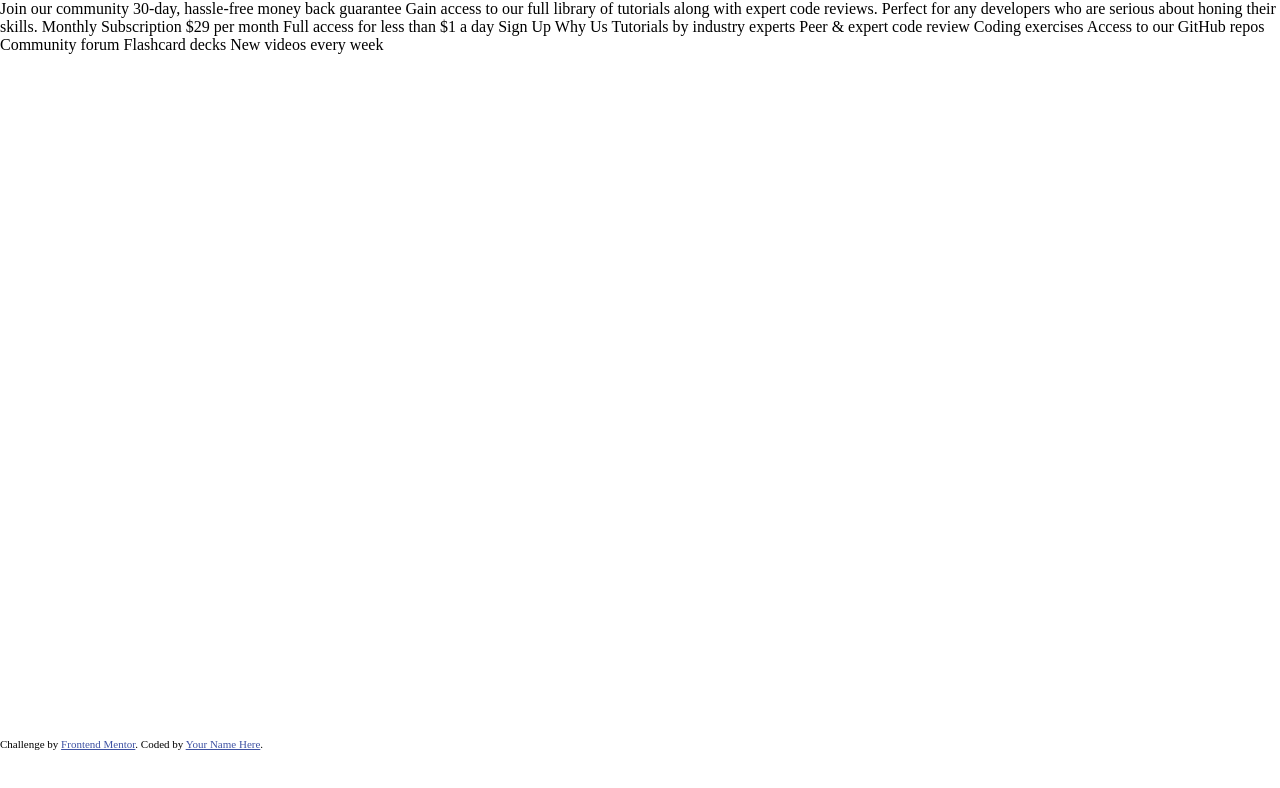
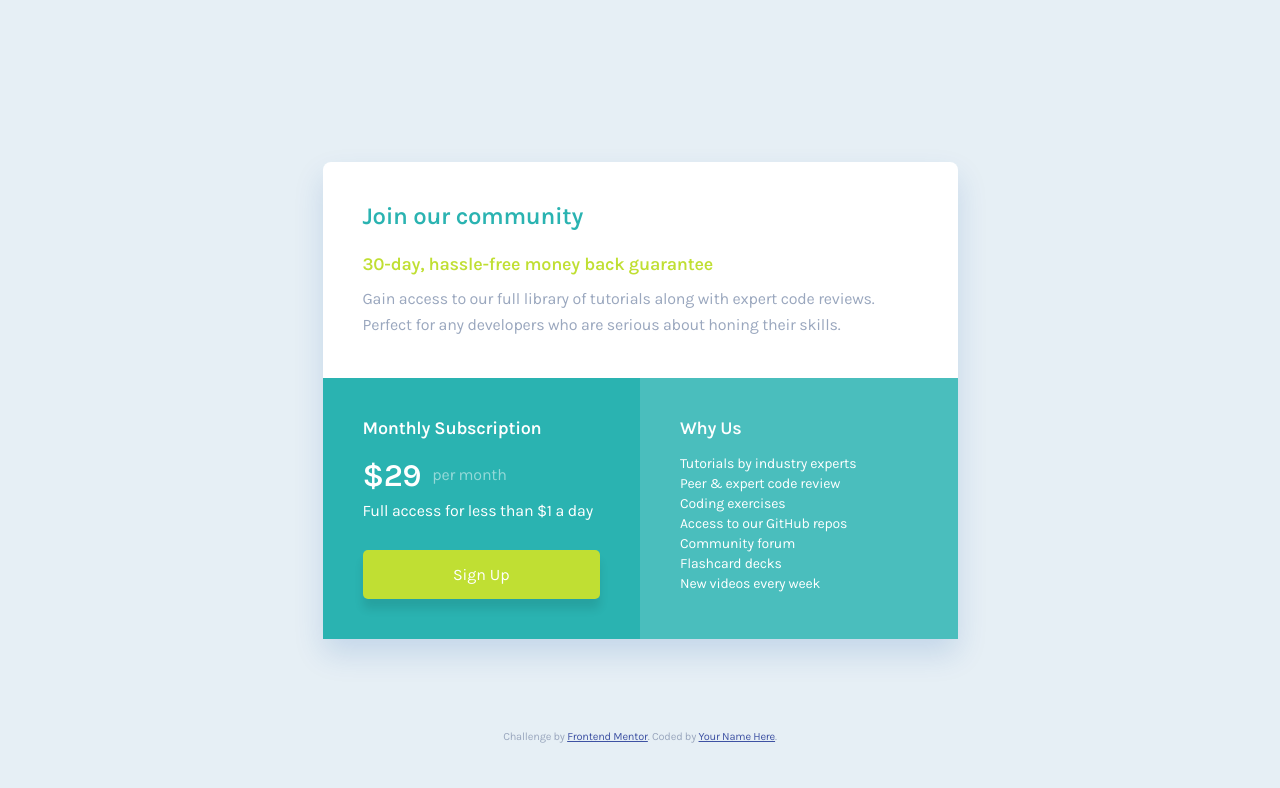
Before and after one commit to hermannleboss/single-price-grid-component-master, a website built with Vite: page index.html in a window 1280 px wide. Built offline with nearby package versions, Linux system fonts and the light colour scheme.

Commit message:
fix color

```diff
--- a/index.html
+++ b/index.html
@@ -23,38 +23,44 @@
 </head>
 <body>
 <div role="main" class="main">
+    <div class="price-grid">
+        <div class="price-join">
+            <h1 class="title price-join-title color-green">Join our community</h1>
+            <p class="subtitle price-join-subtitle color-lemon-green">30-day, hassle-free money back guarantee</p>
+            <p class="price-join-content">Gain access to our full library of tutorials along with expert code reviews.
+                Perfect for any developers who are serious about honing their skills.</p>
+        </div>
+        <div class="price-two color-white">
+            <div class="price-subscription">
+                <h2 class="subtitle">Monthly Subscription</h2>
+                <div class="price-subscription-abonnement">
+                    <span class="price-subscription-value">&dollar;29</span>
+                    <span class="price-subscription-modality">per month</span>
+                </div>
+                <p class="color-white">Full access for less than &dollar;1 a day</p>
+                <a href="#" class="btn bg-lemon-green"> Sign Up</a>
 
-    Join our community
+            </div>
+            <div class="price-why">
+                <h2 class="subtitle">Why Us</h2>
+                <ul>
+                    <li>Tutorials by industry experts</li>
+                    <li>Peer &amp; expert code review</li>
+                    <li>Coding exercises</li>
+                    <li>Access to our GitHub repos</li>
+                    <li>Community forum</li>
+                    <li>Flashcard decks</li>
+                    <li>New videos every week</li>
+                </ul>
+            </div>
+        </div>
 
-    30-day, hassle-free money back guarantee
+    </div>
 
-    Gain access to our full library of tutorials along with expert code reviews.
-    Perfect for any developers who are serious about honing their skills.
-
-    Monthly Subscription
-
-    &dollar;29 per month
-
-    Full access for less than &dollar;1 a day
-
-    Sign Up
-
-    Why Us
-
-    Tutorials by industry experts
-    Peer &amp; expert code review
-    Coding exercises
-    Access to our GitHub repos
-    Community forum
-    Flashcard decks
-    New videos every week
-
-    <footer>
-        <p class="attribution">
-            Challenge by <a href="https://www.frontendmentor.io?ref=challenge" target="_blank">Frontend Mentor</a>.
-            Coded by <a href="#">Your Name Here</a>.
-        </p>
-    </footer>
+    <p class="attribution">
+        Challenge by <a href="https://www.frontendmentor.io?ref=challenge" target="_blank">Frontend Mentor</a>.
+        Coded by <a href="#">Your Name Here</a>.
+    </p>
 </div>
 <script type="module" src="/main.js"></script>
 </body>
--- a/sass/main.scss
+++ b/sass/main.scss
@@ -1,5 +1,4 @@
-
-@import url('https://fonts.googleapis.com/css?family=Poppins:275,200,400,500,600');
+@import url('https://fonts.googleapis.com/css?family=Karla:275,200,400,500,600');
 
 $width-map: (
         sm:640px,
@@ -15,8 +14,30 @@ $width-map: (
   box-sizing: border-box;
   margin: 0;
   padding: 0;
+  font-family: 'Karla', serif;
+  font-style: normal;
+  font-weight: 400;
 }
 
+p {
+  font-weight: 400;
+  font-size: 16px;
+  line-height: 26px;
+  letter-spacing: -0.2px;
+  color: #9AA7BE;
+}
+
+ul {
+  list-style-type: none;
+  margin-top: 15px;
+}
+
+li {
+  font-size: 14px;
+  line-height: 20px;
+
+  letter-spacing: -0.175px;
+}
 
 
 .container {
@@ -31,8 +52,108 @@ $width-map: (
   }
 }
 
+.main {
+  background-color: #E6EFF5;
+  display: flex;
+  justify-content: center;
+  align-items: center;
+  flex-direction: column;
+  height: 100vh;
+}
+
+.price {
+  &-grid {
+    background-color: #ffffff;
+    box-shadow: 0px 15px 30px rgba(0, 81, 171, 0.148847);
+    border-radius: 8px;
+    max-width: 635px;
+    margin: 72px 32px 62px;
+    @media (min-width: 992px) {
+      display: flex;
+      flex-direction: column;
+      margin: auto;
+    }
+  }
+
+  &-join {
+    width: 100%;
+    padding: 40px;
+
+    &-title {
+
+    }
+
+    &-subtitle {
+      margin-top: 24px;
+      margin-bottom: 16px;
+      @media (min-width: 992px) {
+        margin-bottom: 11px;
+      }
+    }
+
+    &-content {
+
+    }
+  }
+
+  &-subscription {
+    padding: 40px;
+
+    flex: 1;
+    &-abonnement {
+      display: flex;
+      gap: 11px;
+      align-items: center;
+      margin-bottom: 4px;
+      margin-top: 18px;
+    }
+
+    &-value {
+      font-weight: 700;
+      font-size: 32px;
+      line-height: 37px;
+      letter-spacing: -0.4px;
+    }
+
+    &-modality {
+      font-weight: 400;
+      font-size: 16px;
+      line-height: 26px;
+      letter-spacing: -0.2px;
+      opacity: 0.5;
+    }
+  }
+
+  &-why {
+    padding: 40px;
+    background: rgba(255, 255, 255, 0.15);
+    mix-blend-mode: normal;
+    flex: 1;
+  }
+
+  &-two {
+    background-color: #2AB3B1;
+    @media (min-width: 992px) {
+      display: flex;
+      flex-direction: row;
+    }
+  }
+}
+
 .d-block {
   display: block;
+}
+
+.btn {
+  display: block;
+  padding: 15px;
+  text-align: center;
+  color: white;
+  text-decoration: none;
+  width: 100%;
+  box-shadow: 0px 10px 10px rgba(0, 0, 0, 0.0973011);
+  border-radius: 5px;
+  margin-top: 26px;
 }
 
 .attribution {
@@ -44,6 +165,40 @@ $width-map: (
   }
 }
 
+.color {
+  &-white {
+    color: white;
+  }
+
+  &-lemon-green {
+    color: #C0DF33;
+  }
+
+  &-green {
+    color: #2AB3B1;
+  }
+}
+
+.title {
+  font-weight: 700;
+  font-size: 24px;
+  line-height: 28px;
+  letter-spacing: -0.3px;
+}
+
+.subtitle {
+  font-weight: 700;
+  font-size: 18px;
+  line-height: 21px;
+  letter-spacing: -0.225px;
+}
+
+.bg {
+  &-lemon-green {
+    background-color: #C0DF33;
+  }
+}
+
 .attribution a {
   color: hsl(228, 45%, 44%);
 }
```
Also changed, not shown: 1 other file.
